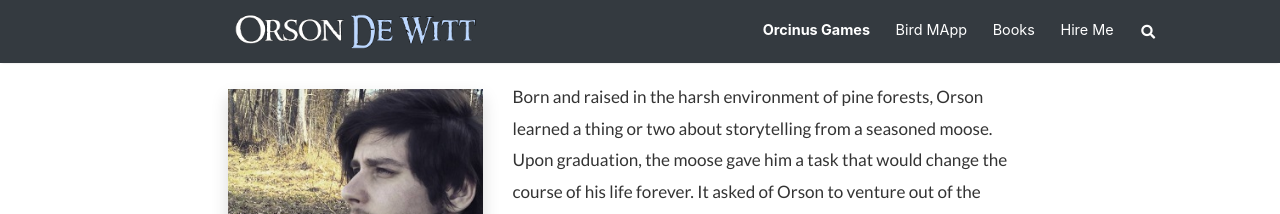
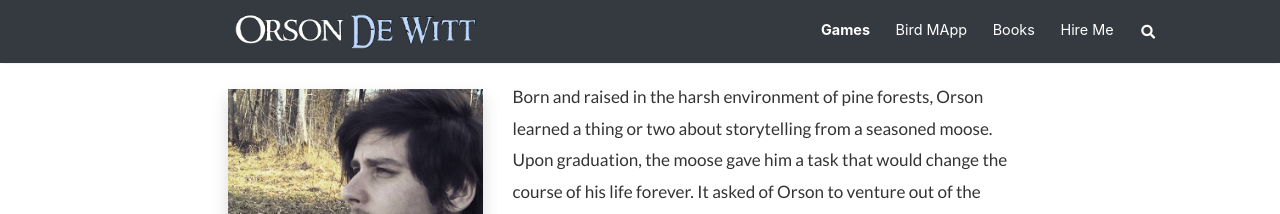
Before and after one commit to OrsonDWitt/OrsonDWitt.github.io, a Jekyll site: the page built from _pages/about.md, in a window 1280 px wide. Shown: the top 214 px of the page. Built offline with Jekyll 4.4.1, drawn with Linux system fonts in a browser that asks for light colours; nearby versions of some CDN libraries.

Commit message:
Update default.html

```diff
--- a/_layouts/default.html
+++ b/_layouts/default.html
@@ -49,7 +49,7 @@
                 {% else %}
                 <li class="nav-item">
                 {% endif %}
-                <b><a class="nav-link" href="{{ site.games }}" title="Games made by Orson">Orcinus Games</a></b>
+                <b><a class="nav-link" href="{{ site.games }}" title="Orcinus Games">Games</a></b>
                 </li>
 
 		<li class="nav-item">
```
